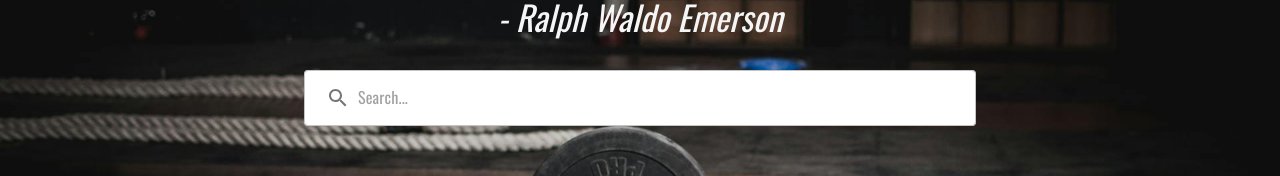
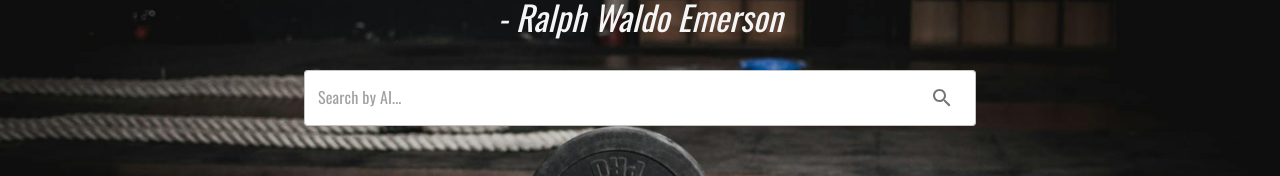
Before and after one commit to h3mantD/pump-up, a React (Vite) app in the folder frontend/: page / in a window 1280 px wide. Shown: the part 372-548 px from the top of the page. Built offline with nearby package versions, Linux system fonts and the light colour scheme; no server answers.

Commit message:
added search results

```diff
--- a/frontend/src/screens/Landing/Landing.jsx
+++ b/frontend/src/screens/Landing/Landing.jsx
@@ -1,8 +1,9 @@
+import React from "react";
 import {
   Box,
+  CircularProgress,
   Container,
   IconButton,
-  InputAdornment,
   Stack,
   TextField,
   Typography
@@ -10,19 +11,42 @@ import {
 import SearchIcon from "@mui/icons-material/Search";
 import ChatBot from "@/containers/ChatBot/ChatBot";
 import Section from "@/components/Section/Section";
-// import d from "@/data/d.json";
 import { useProducts } from "@/services/products.service.js";
+import { useBotSearch } from "@/services/bot.service";
+import { useForm } from "react-hook-form";
+import { yupResolver } from "@hookform/resolvers/yup";
+import * as yup from "yup";
 
 function Landing() {
   const products = useProducts();
 
+  const inputSchema = yup.object({
+    search: yup.string().required("Search is required")
+  });
+  const [searchResult, setSearchResult] = React.useState([]);
+
+  const chatBot = useBotSearch(handleBotResponse);
+
+  const { register, handleSubmit } = useForm({
+    resolver: yupResolver(inputSchema)
+  });
+
+  function handleBotResponse(data) {
+    setSearchResult(JSON.parse(data.data.content));
+  }
+
+  const onSubmit = ({ search }) => {
+    chatBot.mutate({ role: "user", content: search });
+  };
+
   return (
     <>
       <Box className="background" sx={{ px: 10 }}>
+        <form onSubmit={handleSubmit(onSubmit)}>
           <Stack alignItems="center" spacing={2} sx={{ py: 15 }}>
             <Typography variant="h2" color="whitesmoke" textAlign="center">
-            “The only person you are destined to become is the person you decide
-            to be.”
+              “The only person you are destined to become is the person you
+              decide to be.”
             </Typography>
             <Typography
               variant="h4"
@@ -34,6 +58,8 @@ function Landing() {
               - Ralph Waldo Emerson
             </Typography>
             <TextField
+              {...register("search")}
+              type="search"
               variant="outlined"
               sx={{
                 background: "white",
@@ -41,10 +67,17 @@ function Landing() {
                 ml: 2,
                 maxWidth: "60%"
               }}
+              onChange={(e) => {
+                if (e.target.value === "") {
+                  setSearchResult([]);
+                }
+              }}
               fullWidth
-            placeholder="Search..."
+              placeholder="Search by AI..."
               InputProps={{
-              startAdornment: (
+                endAdornment: chatBot.isPending ? (
+                  <CircularProgress />
+                ) : (
                   <IconButton type="submit">
                     <SearchIcon />
                   </IconButton>
@@ -52,6 +85,7 @@ function Landing() {
               }}
             />
           </Stack>
+        </form>
       </Box>
       <Container maxWidth="xl" sx={{ py: 5 }}>
         <Section title={"Today’s Deals"} products={products} />
--- a/frontend/src/services/bot.service.js
+++ b/frontend/src/services/bot.service.js
@@ -1,6 +1,21 @@
 import api from "@/helpers/api";
 import endpoints from "@/helpers/endpoints";
 import { useMutation } from "@tanstack/react-query";
+
+export const useBotSearch = (handleChatBotResponse) => {
+  return useMutation({
+    mutationKey: ["chatbot"],
+    mutationFn: (message) => {
+      return api({
+        method: "post",
+        url: endpoints.groq,
+        params: { chat_role: "search" },
+        data: { messages: [message] }
+      });
+    },
+    onSettled: handleChatBotResponse
+  });
+};
 
 export const useChatBot = (handleChatBotResponse) => {
   return useMutation({
```
Lines whose indentation alone changed are shown as unchanged.
